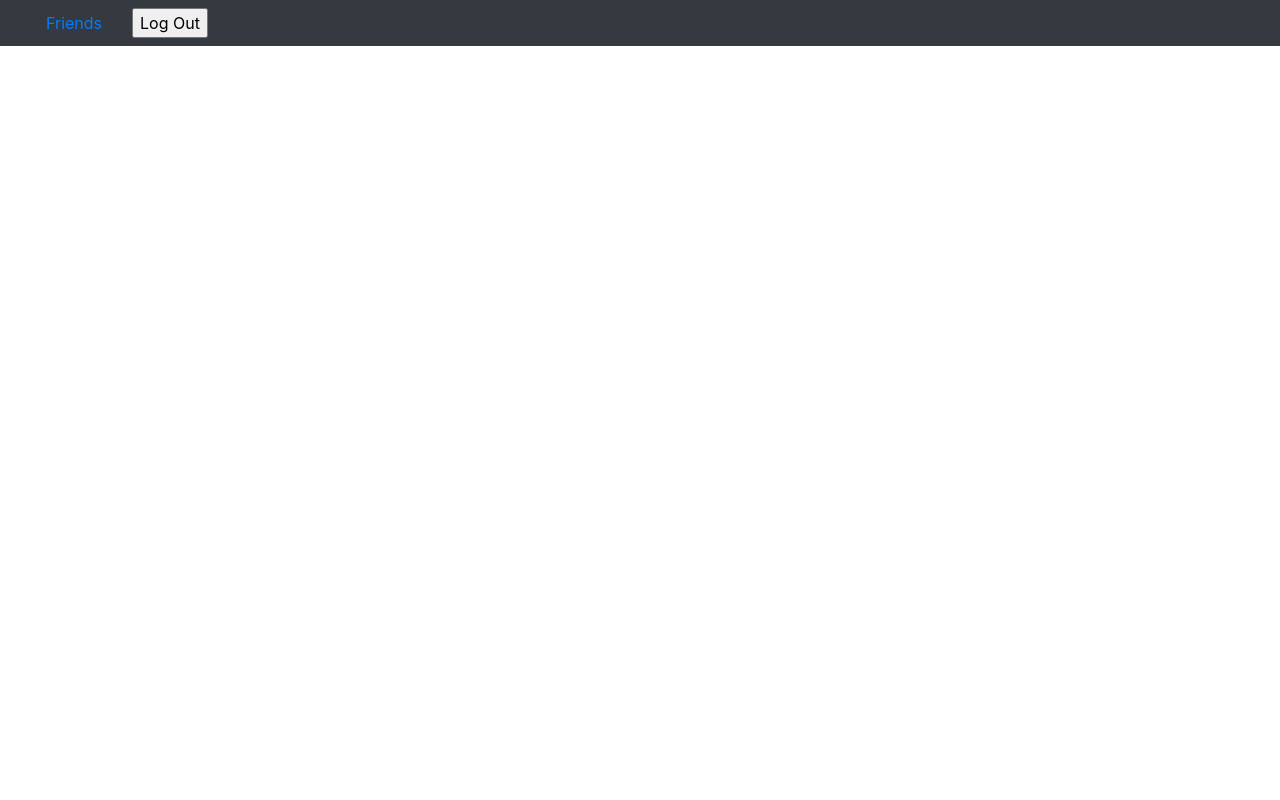
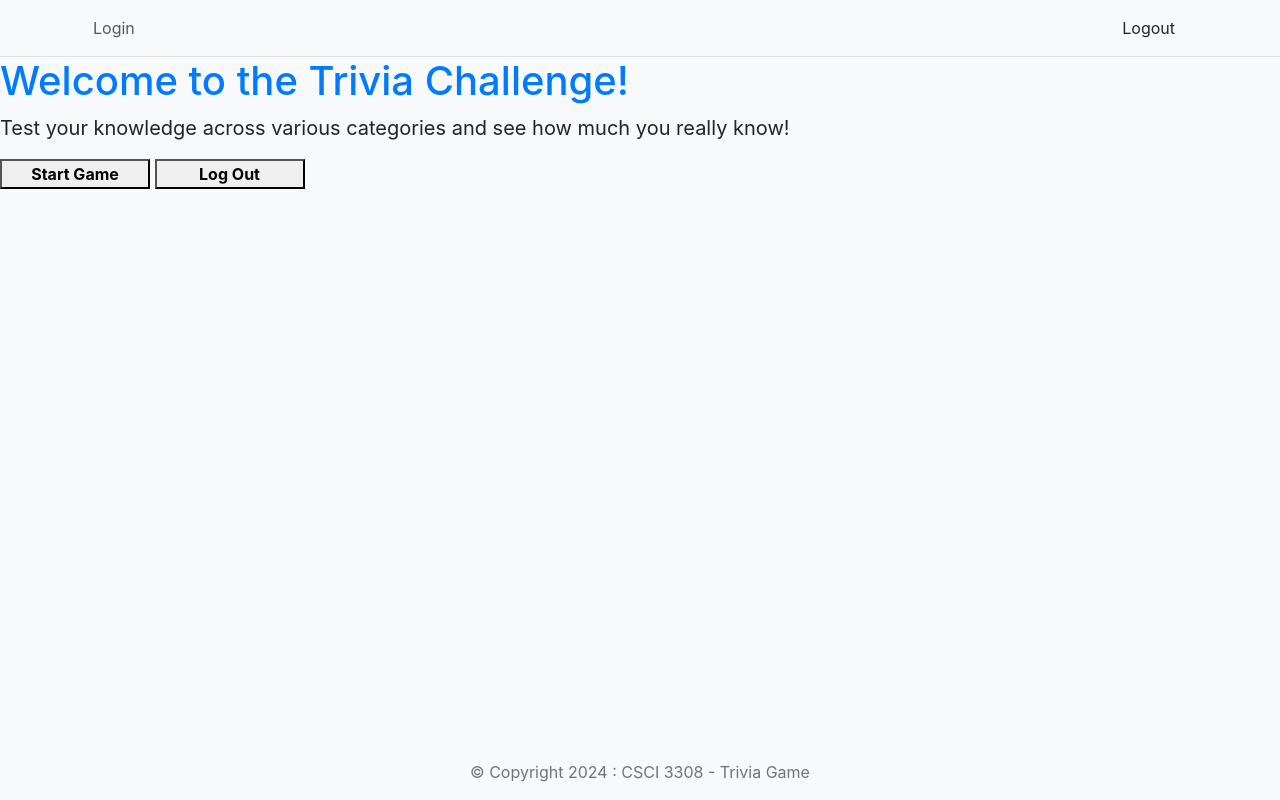
Before and after one commit to Opusthemoose1/trivia-game, a Node server app: page /home in a window 1280 px wide. Run offline with Node 20, Linux system fonts and the light colour scheme; some libraries are stand-ins or nearby versions.

Commit message:
home page

```diff
--- a/ProjectSourceCode/src/index.js
+++ b/ProjectSourceCode/src/index.js
@@ -54,6 +54,7 @@ app.engine('hbs', hbs.engine);
 app.set('view engine', 'hbs');
 app.set('views', path.join(__dirname, 'views'));
 app.use(bodyParser.json()); // specify the usage of JSON for parsing request body.
+app.use(express.static('src/views'));
 
 // initialize session variables
 app.use(
--- /dev/null
+++ b/ProjectSourceCode/src/views/css/style.css
@@ -0,0 +1,17 @@
+
+body {
+    background-color: #f8f9fa; /* Light grey background, you can change it to any color you like */
+}
+
+header h1 {
+    color: #007bff; /* Bootstrap primary color */
+}
+
+.intro p {
+    font-size: 1.25rem; /* Larger font size for the intro text */
+}
+
+.actions button {
+    width: 150px; /* Set a specific width for buttons */
+    font-weight: bold; /* Make button text bold */
+}
--- a/ProjectSourceCode/src/views/layouts/main.hbs
+++ b/ProjectSourceCode/src/views/layouts/main.hbs
@@ -1 +1,5 @@
+{{> head}}
+{{> nav}}
 {{{body}}}
+<!-- TODO: Add the footer.hbs partial here -->
+{{> footer}}
--- a/ProjectSourceCode/src/views/pages/home.hbs
+++ b/ProjectSourceCode/src/views/pages/home.hbs
@@ -1,29 +1,24 @@
 <!DOCTYPE html>
 <html lang="en">
 <head>
-  <meta charset="UTF-8">
-  <meta name="viewport" content="width=device-width, initial-scale=1.0">
-  <!-- Bootstrap CSS -->
-  <link href="https://maxcdn.bootstrapcdn.com/bootstrap/4.5.2/css/bootstrap.min.css" rel="stylesheet">
-  <style>
-    .element {
-        text-decoration:none;
-        margin-left:30px;
-    }
-  </style>
+    <meta charset="UTF-8">
+    <meta name="viewport" content="width=device-width, initial-scale=1.0">
+    <title>Trivia Game Home</title>
+    <link rel="stylesheet" href="https://stackpath.bootstrapcdn.com/bootstrap/4.5.2/css/bootstrap.min.css">
+    <link rel="stylesheet" href="../css/style.css">
 </head>
 <body>
-
-<nav class="navbar navbar-expand-lg navbar-light bg-dark">
-
-
-  <a href="/friends" class="element">Friends</a>
-  <form action="/logout" method="GET" class="element">
-    <input type="button" value="Log Out">
-  </form>
-</nav>
-
+    <header>
+        <h1>Welcome to the Trivia Challenge!</h1>
+    </header>
+    <main>
+        <section class="intro">
+            <p>Test your knowledge across various categories and see how much you really know!</p>
+        </section>
+        <section class="actions">
+            <button onclick="window.location.href='/game';">Start Game</button>
+            <button onclick="window.location.href='/logout';">Log Out</button>
+        </section>
+    </main>
 </body>
 </html>
-
-</html>
--- /dev/null
+++ b/ProjectSourceCode/src/views/partials/footer.hbs
@@ -0,0 +1,9 @@
+<footer class="text-center text-muted w-100 mt-auto fixed-bottom">
+    <!-- TODO: Add the <script><script /> tag to include bootstrap javascript -->
+    <script src="https://cdn.jsdelivr.net/npm/bootstrap@5.2.3/dist/js/bootstrap.bundle.min.js" integrity="sha384-kenU1KFdBIe4zVF0s0G1M5b4hcpxyD9F7jL+jjXkk+Q2h455rYXK/7HAuoJl+0I4" crossorigin="anonymous"></script>
+    <p>
+        &copy; Copyright 2024 : CSCI 3308 - Trivia Game
+    </p>
+</footer>
+</body>
+</html>
--- /dev/null
+++ b/ProjectSourceCode/src/views/partials/head.hbs
@@ -0,0 +1,15 @@
+<!DOCTYPE html>
+<html lang="en" class="h-100">
+<head>
+  <meta charset="UTF-8" />
+  <meta
+    name="viewport"
+    content="width=device-width, initial-scale=1, shrink-to-fit=no"
+  />
+  <meta name="description" content="" />
+
+    {{> title}}
+<link href="https://cdn.jsdelivr.net/npm/bootstrap@5.3.3/dist/css/bootstrap.min.css" rel="stylesheet" integrity="sha384-QWTKZyjpPEjISv5WaRU9OFeRpok6YctnYmDr5pNlyT2bRjXh0JMhjY6hW+ALEwIH" crossorigin="anonymous">
+<script src="https://cdn.jsdelivr.net/npm/bootstrap@5.3.3/dist/js/bootstrap.bundle.min.js" integrity="sha384-YvpcrYf0tY3lHB60NNkmXc5s9fDVZLESaAA55NDzOxhy9GkcIdslK1eN7N6jIeHz" crossorigin="anonymous"></script>
+</head>
+<body class="h-100 d-flex flex-column">
--- /dev/null
+++ b/ProjectSourceCode/src/views/partials/message.hbs
@@ -0,0 +1,5 @@
+{{#if message}}
+  <div class="alert alert-{{#if error}}danger{{else}}success{{/if}}" role="alert">
+    {{ message }}
+  </div>
+{{/if}}
--- /dev/null
+++ b/ProjectSourceCode/src/views/partials/nav.hbs
@@ -0,0 +1,29 @@
+<header>
+ <nav class="navbar navbar-expand-sm border-bottom">
+   <div class="container">
+     <button
+       class="navbar-toggler ms-auto"
+       type="button"
+       data-bs-toggle="collapse"
+       data-bs-target="#navbar-collapse"
+       aria-controls="navbar"
+       aria-expanded="false"
+       aria-label="Toggle navigation">
+       <span class="navbar-toggler-icon"></span>
+     </button>
+     <div class="collapse navbar-collapse" id="navbar-collapse">
+       <ul class="navbar-nav me-auto">
+         <li class="nav-item">
+           <!-- TODO: For Discover, add a <a> tag with an attribute href to call the '/discover' API -->
+          <a class="nav-link" href="/login">Login</a>
+
+         </li>
+       </ul>
+       <div class="nav-item me-1">
+         <!-- TODO: For Logout, add a <a> tag with an attribute href to call the '/logout API -->
+            <a class="nav-link" href="/logout">Logout</a>
+       </div>
+     </div>
+   </div>
+ </nav>
+</header>
--- /dev/null
+++ b/ProjectSourceCode/src/views/partials/title.hbs
@@ -0,0 +1,5 @@
+{{#if first_name}}
+  <title> {{first_name}} - CSCI 3308 Trivia Game </title>
+  {{else}}
+  <title> CSCI 3308 Trivia Game </title>
+{{/if}}
```
Also changed, not shown: 3 other files.
